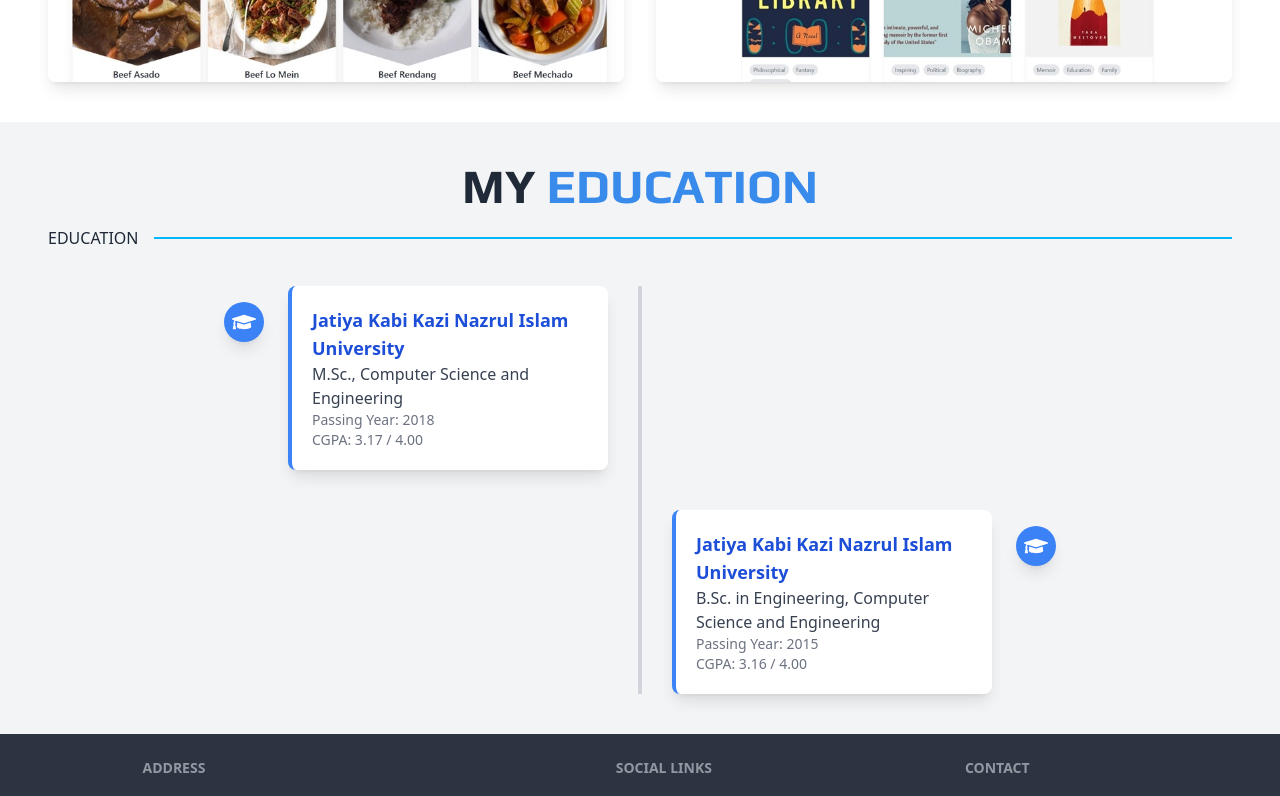
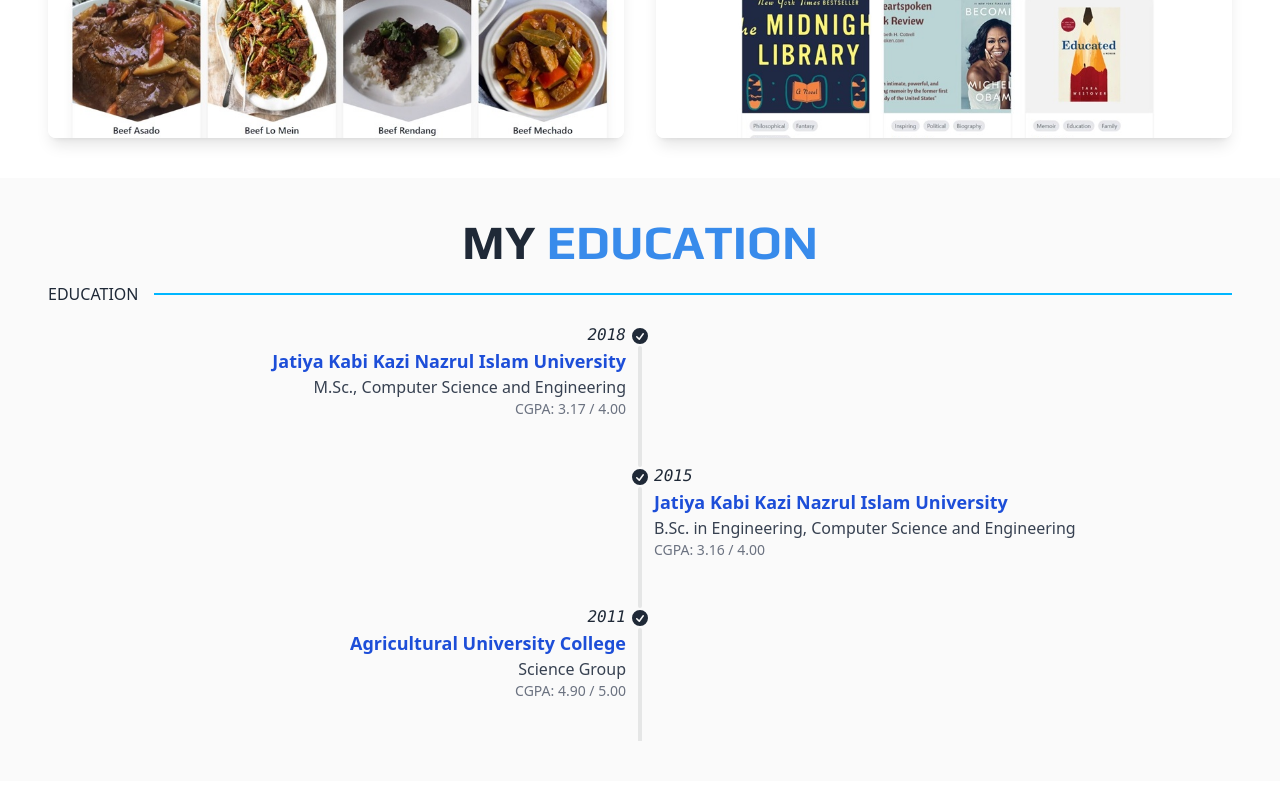
Before and after one commit to ashrafulhaque/portfolio, a React (Vite) app: page / in a window 1280 px wide. Shown: the part 2000-2796 px from the top of the page. Built offline with nearby package versions, Linux system fonts and the light colour scheme.

Commit message:
Experience section added

```diff
--- a/package.json
+++ b/package.json
@@ -22,6 +22,7 @@
     "react-helmet-async": "^2.0.5",
     "react-hot-toast": "^2.4.1",
     "react-icons": "^5.3.0",
+    "react-intersection-observer": "^9.13.1",
     "react-router-dom": "^6.28.0",
     "tailwind-merge": "^2.5.4",
     "tailwindcss-animate": "^1.0.7"
--- a/src/components/About.tsx
+++ b/src/components/About.tsx
@@ -12,7 +12,7 @@
 
 const About = () => {
   return (
-    <section className="py-5 px-5 lg:px-10" id="about">
+    <section className="py-10 px-5 lg:px-12 bg-[#FFF5EF]" id="about">
       <h2 className="font-play text-5xl font-bold text-center mb-5">
         <span className="text-[#388beb]">ABOUT</span> ME
       </h2>
--- a/src/components/Education.tsx
+++ b/src/components/Education.tsx
@@ -1,48 +1,93 @@
-import { FaGraduationCap } from "react-icons/fa";
-
 const Education = () => {
   return (
-    <section id="education" className="py-10 px-5 lg:px-12 bg-gray-100">
+    <section id="education" className="py-10 px-5 lg:px-12 bg-[#fafafa]">
       <h2 className="font-play text-5xl font-bold text-center mb-5">
         MY <span className="text-[#388beb]">EDUCATION</span>
       </h2>
       <div className="divider divider-start divider-info">EDUCATION</div>
-
-      <div className="relative flex flex-col gap-10 mt-10 max-w-3xl mx-auto">
-        <div className="absolute left-1/2 transform -translate-x-1/2 top-0 bottom-0 w-1 bg-gray-300"></div>
-
-        <div className="relative flex items-start">
-          <div className="absolute -left-8 top-4 bg-blue-500 rounded-full p-2 text-white shadow-lg z-10">
-            <FaGraduationCap className="h-6 w-6" />
+      <ul className="timeline timeline-snap-icon max-md:timeline-compact timeline-vertical">
+        <li>
+          <div className="timeline-middle">
+            <svg
+              xmlns="http://www.w3.org/2000/svg"
+              viewBox="0 0 20 20"
+              fill="currentColor"
+              className="h-5 w-5"
+            >
+              <path
+                fillRule="evenodd"
+                d="M10 18a8 8 0 100-16 8 8 0 000 16zm3.857-9.809a.75.75 0 00-1.214-.882l-3.483 4.79-1.88-1.88a.75.75 0 10-1.06 1.061l2.5 2.5a.75.75 0 001.137-.089l4-5.5z"
+                clipRule="evenodd"
+              />
+            </svg>
           </div>
-          <div className="bg-white p-5 rounded-lg shadow-lg border-l-4 border-blue-500 w-80 ml-8">
+          <div className="timeline-start mb-10 md:text-end">
+            <time className="font-mono italic">2018</time>
             <h3 className="text-lg font-semibold text-blue-700">
               Jatiya Kabi Kazi Nazrul Islam University
             </h3>
             <p className="text-gray-700 font-medium">
               M.Sc., Computer Science and Engineering
             </p>
-            <p className="text-gray-500 text-sm">Passing Year: 2018</p>
             <p className="text-gray-500 text-sm">CGPA: 3.17 / 4.00</p>
           </div>
-        </div>
-
-        <div className="relative flex items-start">
-          <div className="absolute -right-8 top-4 bg-blue-500 rounded-full p-2 text-white shadow-lg z-10">
-            <FaGraduationCap className="h-6 w-6" />
+          <hr />
+        </li>
+        <li>
+          <hr />
+          <div className="timeline-middle">
+            <svg
+              xmlns="http://www.w3.org/2000/svg"
+              viewBox="0 0 20 20"
+              fill="currentColor"
+              className="h-5 w-5"
+            >
+              <path
+                fillRule="evenodd"
+                d="M10 18a8 8 0 100-16 8 8 0 000 16zm3.857-9.809a.75.75 0 00-1.214-.882l-3.483 4.79-1.88-1.88a.75.75 0 10-1.06 1.061l2.5 2.5a.75.75 0 001.137-.089l4-5.5z"
+                clipRule="evenodd"
+              />
+            </svg>
           </div>
-          <div className="bg-white p-5 rounded-lg shadow-lg border-l-4 border-blue-500 w-80 mr-8 ml-auto">
+          <div className="timeline-end mb-10">
+            <time className="font-mono italic">2015</time>
             <h3 className="text-lg font-semibold text-blue-700">
               Jatiya Kabi Kazi Nazrul Islam University
             </h3>
             <p className="text-gray-700 font-medium">
               B.Sc. in Engineering, Computer Science and Engineering
             </p>
-            <p className="text-gray-500 text-sm">Passing Year: 2015</p>
             <p className="text-gray-500 text-sm">CGPA: 3.16 / 4.00</p>
           </div>
-        </div>
-      </div>
+          <hr />
+        </li>
+        <li>
+          <hr />
+          <div className="timeline-middle">
+            <svg
+              xmlns="http://www.w3.org/2000/svg"
+              viewBox="0 0 20 20"
+              fill="currentColor"
+              className="h-5 w-5"
+            >
+              <path
+                fillRule="evenodd"
+                d="M10 18a8 8 0 100-16 8 8 0 000 16zm3.857-9.809a.75.75 0 00-1.214-.882l-3.483 4.79-1.88-1.88a.75.75 0 10-1.06 1.061l2.5 2.5a.75.75 0 001.137-.089l4-5.5z"
+                clipRule="evenodd"
+              />
+            </svg>
+          </div>
+          <div className="timeline-start mb-10 md:text-end">
+            <time className="font-mono italic">2011</time>
+            <h3 className="text-lg font-semibold text-blue-700">
+              Agricultural University College
+            </h3>
+            <p className="text-gray-700 font-medium">Science Group</p>
+            <p className="text-gray-500 text-sm">CGPA: 4.90 / 5.00</p>
+          </div>
+          <hr />
+        </li>
+      </ul>
     </section>
   );
 };
--- /dev/null
+++ b/src/components/Experience.tsx
@@ -0,0 +1,88 @@
+import { FaCircle } from "react-icons/fa";
+import { useInView } from "react-intersection-observer";
+
+const ExperienceCard = ({
+  title,
+  company,
+  duration,
+  description,
+  index,
+  totalExperiences,
+}) => {
+  const { ref, inView } = useInView({
+    threshold: 0.2,
+    triggerOnce: false,
+  });
+
+  return (
+    <div
+      ref={ref}
+      className={`bg-white p-6 rounded-lg shadow-lg w-full max-w-md mx-auto opacity-0 transform translate-x-10 transition-all duration-1000 ease-out ${
+        inView ? "opacity-100 -translate-x-0" : ""
+      }`}
+    >
+      <div className="flex items-start">
+        {index !== 0 && (
+          <div className="border-l-4 border-blue-500 h-full mr-6"></div>
+        )}
+        <div className="mb-2 flex flex-col gap-2">
+          <h3 className="text-lg font-semibold text-blue-700">{title}</h3>
+          <p className="text-gray-500 text-sm">{duration}</p>
+          <p className="text-gray-700 font-medium mb-2">{company}</p>
+          <p className="text-gray-700">{description}</p>
+        </div>
+      </div>
+    </div>
+  );
+};
+
+const Experience = () => {
+  const experiences = [
+    {
+      title: "Assistant Programmer",
+      company: "Department of ICT, ICT Division",
+      duration: "Dec, 2022 – Present",
+      description:
+        "Responsible for developing and maintaining software applications, ICT infrastructure, research and development.",
+    },
+    {
+      title: "Assistant Hardware Engineer",
+      company: "Rupali Bank PLC, Bangladesh",
+      duration: "Oct, 2019 – Dec, 2022",
+      description:
+        "Responsible for maintenance and upgradation of the bank's computer hardware and networking infrastructure.",
+    },
+    {
+      title: "Assistant Network Engineer",
+      company: "Info Sarker Phase-3 Project, BCC",
+      duration: "Jan, 2019 – Sep, 2019",
+      description:
+        "Responsible for the installation, configuration, and maintenance of the project's network infrastructure.",
+    },
+  ];
+
+  return (
+    <section id="experience" className="py-10 px-5 lg:px-12 bg-[#FFF5EF]">
+      <h2 className="font-play text-5xl font-bold text-center mb-5">
+        MY <span className="text-[#388beb]">EXPERIENCE</span>
+      </h2>
+      <div className="divider divider-start divider-info">EXPERIENCE</div>
+
+      <div className="relative flex flex-col lg:flex-row gap-8 mt-10 max-w-5xl mx-auto">
+        {experiences.map((exp, index) => (
+          <ExperienceCard
+            key={index}
+            title={exp.title}
+            company={exp.company}
+            duration={exp.duration}
+            description={exp.description}
+            index={index}
+            totalExperiences={experiences.length}
+          />
+        ))}
+      </div>
+    </section>
+  );
+};
+
+export default Experience;
--- a/src/components/Introduction.tsx
+++ b/src/components/Introduction.tsx
@@ -5,13 +5,12 @@
   FaStackOverflow,
   FaTwitter,
 } from "react-icons/fa";
-import { Button } from "./ui/button";
 
 const Introduction = () => {
   return (
     <>
       <section>
-        <div className="w-[90%] mx-auto max-w-screen-xl min-h-screen py-4">
+        <div className="w-[90%] mx-auto max-w-screen-xl min-h-screen pt-4">
           <div className="grid grid-cols-1 sm:grid-cols-2 justify-center gap-10">
             <div className="font-semibold font-poppins sm:mt-10">
               <h3 className=" text-xl  text-[#7f7e81]">Hey! I'm,</h3>
--- a/src/components/Skills.tsx
+++ b/src/components/Skills.tsx
@@ -1,7 +1,108 @@
-import React from "react";
+import React, { useEffect, useRef, useState } from "react";
+import { Progress } from "@/components/ui/progress";
+
+const useInView = (ref) => {
+  const [isInView, setIsInView] = useState(false);
+
+  useEffect(() => {
+    const observer = new IntersectionObserver(
+      ([entry]) => {
+        setIsInView(entry.isIntersecting);
+      },
+      { threshold: 0.2 }
+    );
+
+    const currentRef = ref.current;
+    if (currentRef) {
+      observer.observe(currentRef);
+    }
+
+    return () => {
+      if (currentRef) {
+        observer.unobserve(currentRef);
+      }
+    };
+  }, [ref]);
+
+  return isInView;
+};
+
+const SkillCategory = ({ title, skills }) => {
+  const ref = useRef(null);
+  const isInView = useInView(ref);
+
+  return (
+    <div ref={ref} className="space-y-4 w-full max-w-md">
+      <h3 className="text-xl font-semibold text-gray-800 mb-6">{title}</h3>
+      {skills.map((skill) => (
+        <div key={skill.name} className="space-y-2 mb-4">
+          <div className="flex justify-between items-center">
+            <span className="text-sm font-medium text-gray-700">
+              {skill.name}
+            </span>
+            <span className="text-sm font-medium text-gray-500">
+              {skill.level}%
+            </span>
+          </div>
+          <Progress
+            value={isInView ? skill.level : 0}
+            className="h-3 transition-all duration-2000 ease-out bg-red-500 [&>div]:bg-black"
+          />
+        </div>
+      ))}
+    </div>
+  );
+};
 
 const Skills = () => {
-  return <div>Skills</div>;
+  const skillsData = {
+    frontend: [
+      { name: "HTML5/CSS3", level: 95 },
+      { name: "Tailwind/DaisyUI/Shadcn", level: 90 },
+      { name: "JavaScript (ES6+)", level: 75 },
+      { name: "React.js", level: 68 },
+      { name: "Next.js", level: 52 },
+    ],
+    backend: [
+      { name: "Node.js", level: 75 },
+      { name: "Express.js", level: 62 },
+      { name: "MongoDB", level: 70 },
+      { name: "PHP", level: 75 },
+      { name: "SQL", level: 78 },
+    ],
+    tools: [
+      { name: "Git/GitHub", level: 88 },
+      { name: "VS Code", level: 90 },
+      { name: "Firebase", level: 85 },
+    ],
+    apis: [
+      { name: "RESTful APIs", level: 88 },
+      { name: "JSON", level: 90 },
+      { name: "AJAX", level: 85 },
+    ],
+  };
+
+  return (
+    <section id="skills" className="py-10 px-5 lg:px-12 bg-[#ffffff]">
+      <h2 className="font-play text-5xl font-bold text-center mb-5">
+        MY <span className="text-[#388beb]">SKILLS</span>
+      </h2>
+      <div className="divider divider-start divider-info">SKILLS</div>
+
+      <div className="grid grid-cols-1 lg:grid-cols-2 gap-10 mt-10 max-w-5xl mx-auto">
+        <SkillCategory
+          title="Frontend Technologies"
+          skills={skillsData.frontend}
+        />
+        <SkillCategory
+          title="Backend Technologies"
+          skills={skillsData.backend}
+        />
+        <SkillCategory title="Tools & Frameworks" skills={skillsData.tools} />
+        <SkillCategory title="APIs & Data Handling" skills={skillsData.apis} />
+      </div>
+    </section>
+  );
 };
 
 export default Skills;
--- a/src/components/shared/Footer.tsx
+++ b/src/components/shared/Footer.tsx
@@ -3,7 +3,7 @@
 const Footer = () => {
   return (
     <div>
-      <footer className="footer justify-around bg-neutral text-neutral-content p-6">
+      <footer className="footer justify-around bg-[#22252C] text-neutral-content p-6">
         <div>
           <h6 className="footer-title">Address</h6>
           <p>
@@ -63,14 +63,14 @@
             1712-345678
           </p>
           <p>
-            <i className="fa-solid fa-globe"></i> www.nfscarshop.com
+            <i className="fa-solid fa-globe"></i> www.ashrafulhaque.com
           </p>
           <p>
-            <i className="fa-solid fa-envelope"></i> contact@nfscarshop.com
+            <i className="fa-solid fa-envelope"></i> ashrafulhaque404@gmail.com
           </p>
         </div>
       </footer>
-      <div className="mx-auto text-center text-[15px] bg-slate-800 text-neutral-content py-4">
+      <div className="mx-auto text-center text-[15px] bg-[#22252C] text-neutral-content py-6 border-t-[1px] border-gray-600">
         <p>
           Copyright © {new Date().getFullYear()} Md. Ashraful Haque - All right
           reserved.
--- a/src/pages/Homepage.tsx
+++ b/src/pages/Homepage.tsx
@@ -1,7 +1,9 @@
 import About from "@/components/About";
 import Education from "@/components/Education";
+import Experience from "@/components/Experience";
 import Introduction from "@/components/Introduction";
 import Projects from "@/components/Projects";
+import Skills from "@/components/Skills";
 
 const Homepage = () => {
   return (
@@ -10,6 +12,8 @@
       <About />
       <Projects />
       <Education />
+      <Skills />
+      <Experience />
     </>
   );
 };
```
Also changed, not shown: 1 other file (tests, documents, lock files or other folders).
